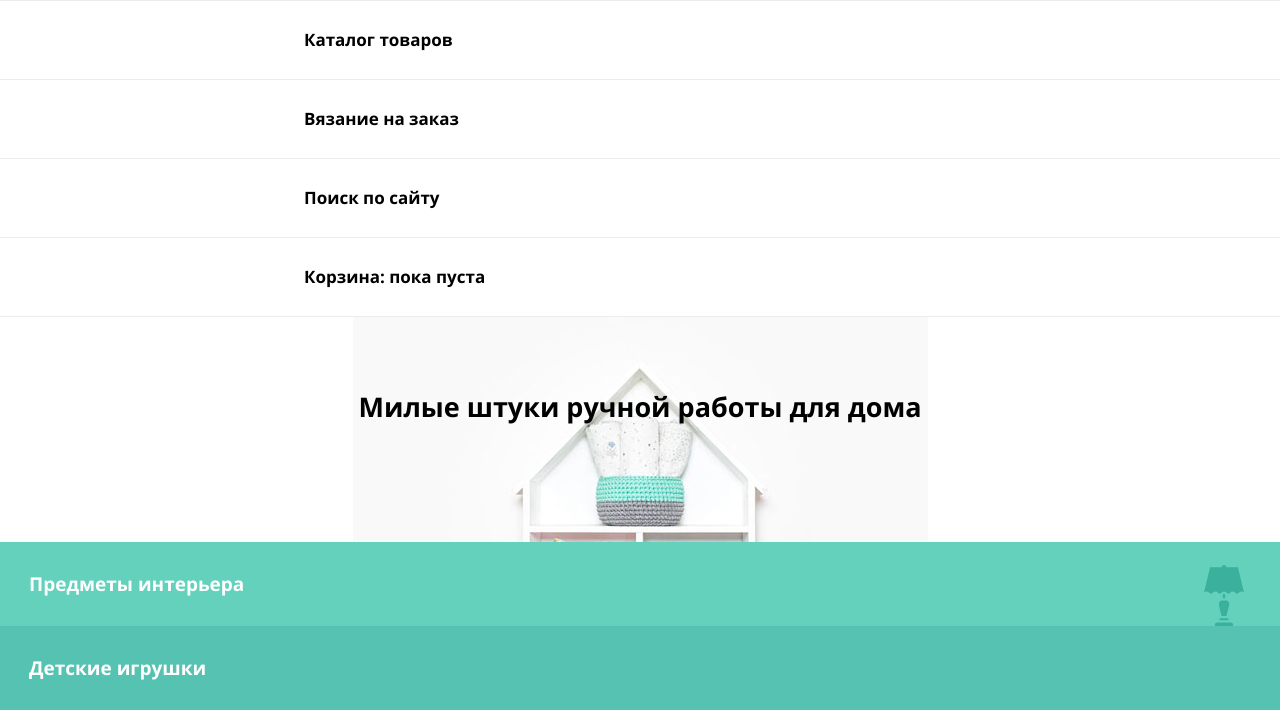
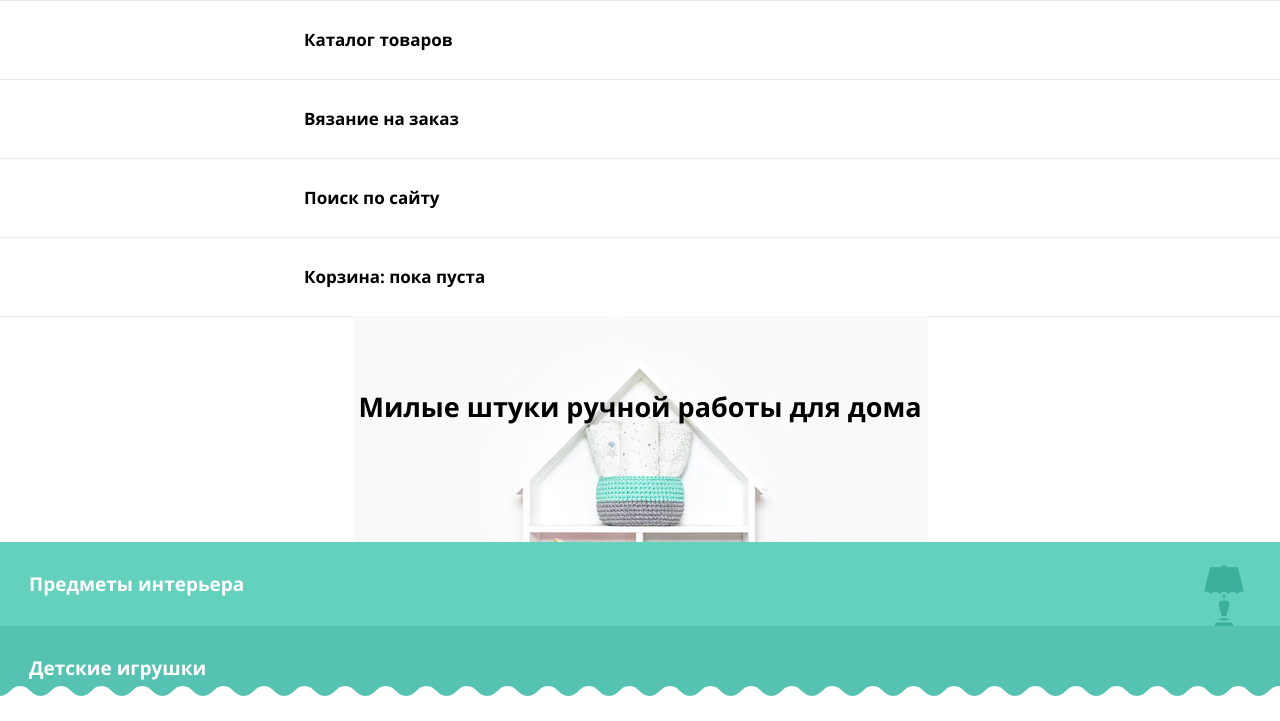
Before and after one commit to arcticstormx/adaptive_mishka, a website: page source/index.html in a window 1280 px wide. Shown: the part 79-800 px from the top of the page. Drawn offline with nearby package versions, Linux system fonts and the light colour scheme; files that its build step writes are made by us from their sources.

Commit message:
Add zig-zag line to intro section

```diff
--- a/source/less/components.less
+++ b/source/less/components.less
@@ -62,7 +62,7 @@
 }
 
 .page-title {
-    background-color: #f1f1f1;
+  background-color: #f1f1f1;
   &--index {
     background-color: transparent;
   }
@@ -131,6 +131,21 @@
   background-position: center 0;
   background-size: auto 373px;
   background-repeat: no-repeat;
+  @media @tablet {
+    position: relative;
+    &::before {
+      content: '';
+      position: absolute;
+      z-index: 10;
+      left: 0;
+      bottom: 0;
+
+      width: 100%;
+      height: 24px;
+      background: url("../img/bg-zigzag-fill.svg") 0 0 repeat-x;
+      background-size: auto 24px;
+    }
+  }
   &__container {
     padding-right: 0;
     padding-left: 0;
--- a/source/less/misc/scaffolding.less
+++ b/source/less/misc/scaffolding.less
@@ -34,8 +34,7 @@ a {
   box-sizing: inherit;
 }
 
-@mobile: 320px;
-@tablet: 660px;
-@desktop: 1200px;
 @retina-dpi: 144dpi;
 @retina-dppx: 1.5dppx;
+@tablet: ~"(min-width: 660px)";
+@desktop: ~"(min-width: 1200px)";
```
